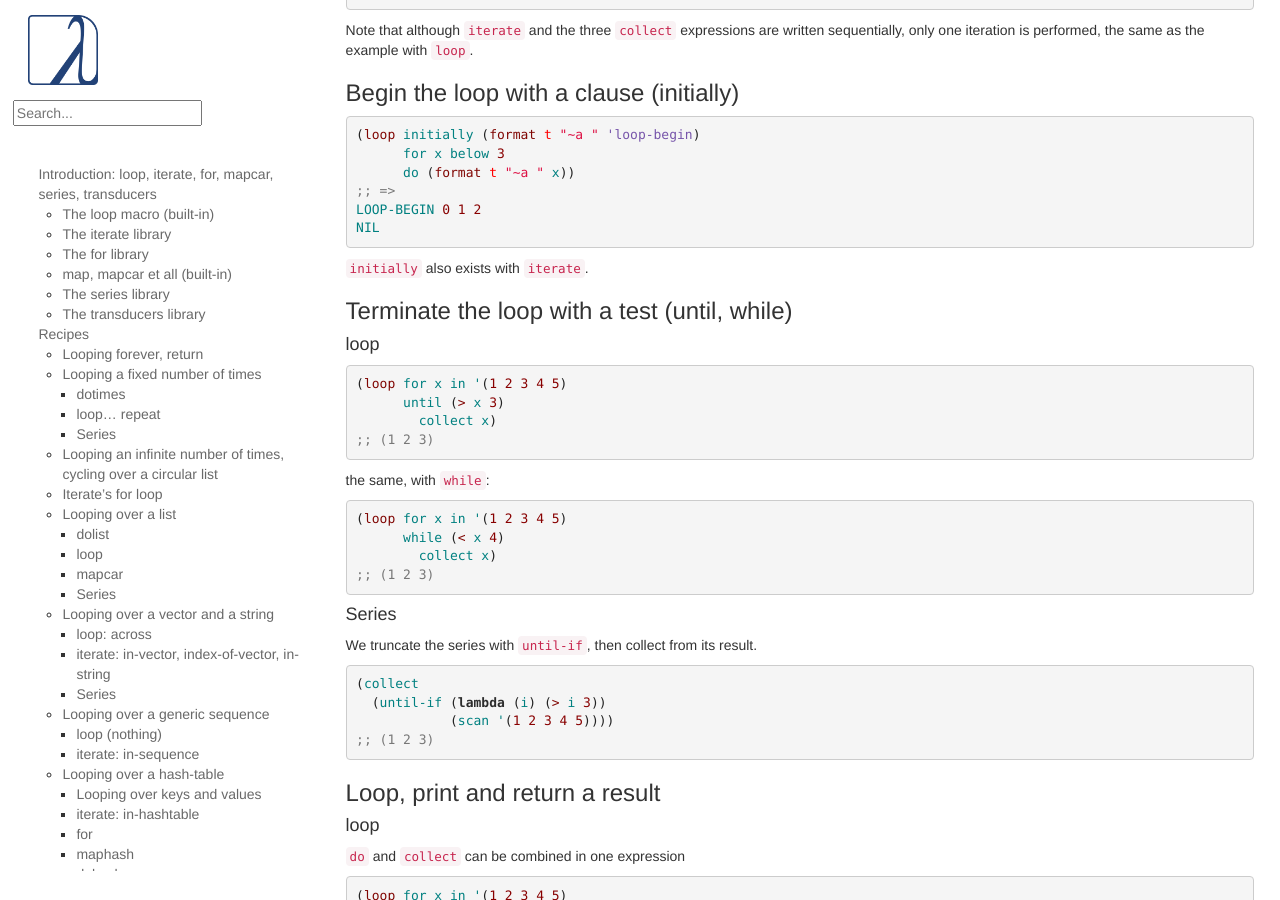
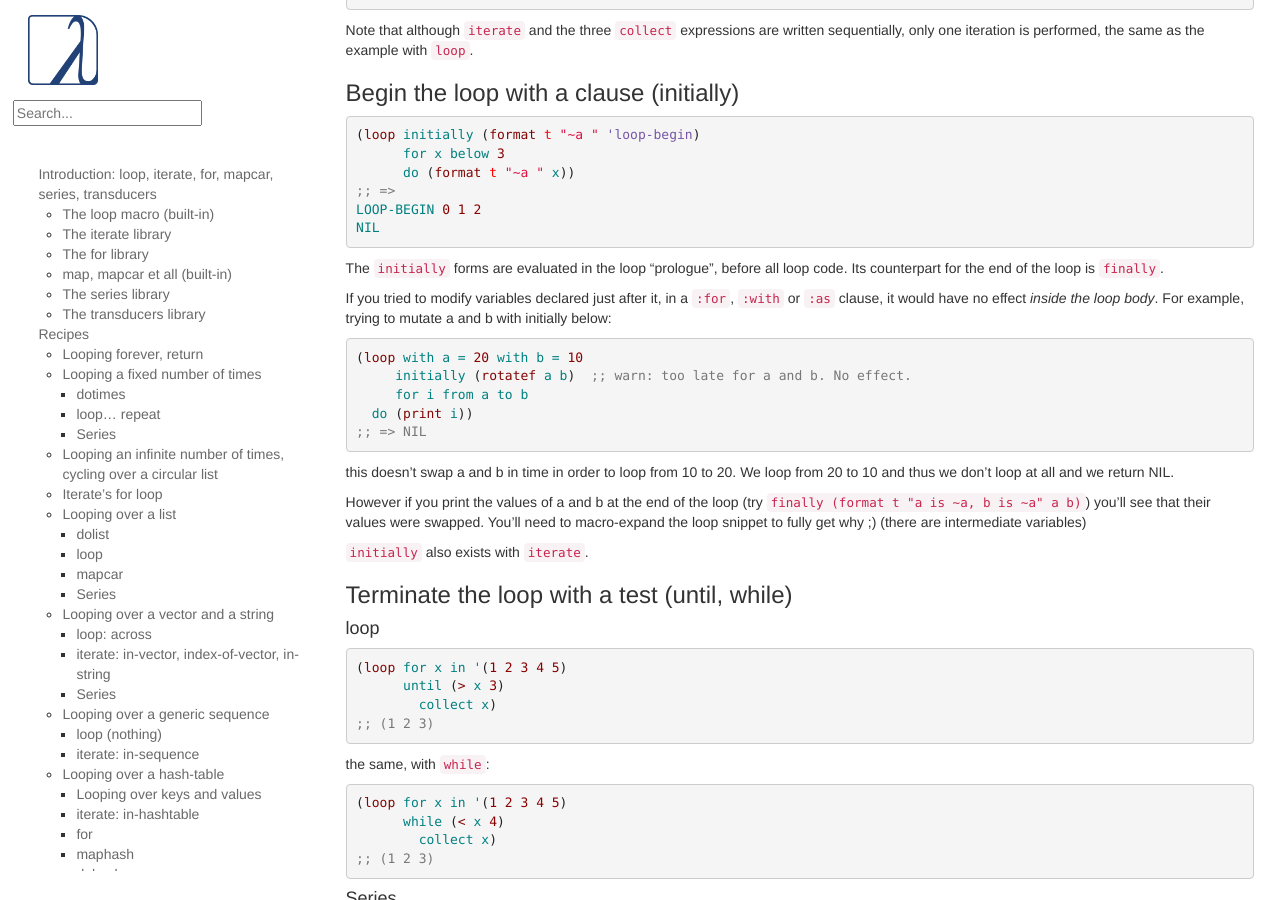
Before and after one commit to LispCookbook/cl-cookbook, a Jekyll site: the page built from iteration.md, in a window 1280 px wide and 900 px high, scrolled down 16866 px. Built offline with Jekyll 4.4.1, drawn with Linux system fonts in a browser that asks for light colours.

Commit message:
loop: initially gotcha

```diff
--- a/iteration.md
+++ b/iteration.md
@@ -1111,6 +1111,29 @@ LOOP-BEGIN 0 1 2
 NIL
 ~~~
 
+The `initially` forms are evaluated in the loop "prologue", before all
+loop code. Its counterpart for the end of the loop is `finally`.
+
+If you tried to modify variables declared just after it, in a `:for`,
+`:with` or `:as` clause, it would have no effect *inside the loop
+body*.  For example, trying to mutate a and b with initially below:
+
+~~~lisp
+(loop with a = 20 with b = 10
+     initially (rotatef a b)  ;; warn: too late for a and b. No effect.
+     for i from a to b
+  do (print i))
+;; => NIL
+~~~
+
+this doesn't swap a and b in time in order to loop from 10 to 20. We loop
+from 20 to 10 and thus we don't loop at all and we return NIL.
+
+However if you print the values of a and b at the end of the loop (try
+`finally (format t "a is ~a, b is ~a" a b)`) you'll see that their
+values were swapped. You'll need to macro-expand the loop snippet to
+fully get why ;) (there are intermediate variables)
+
 `initially` also exists with `iterate`.
 
 
```
